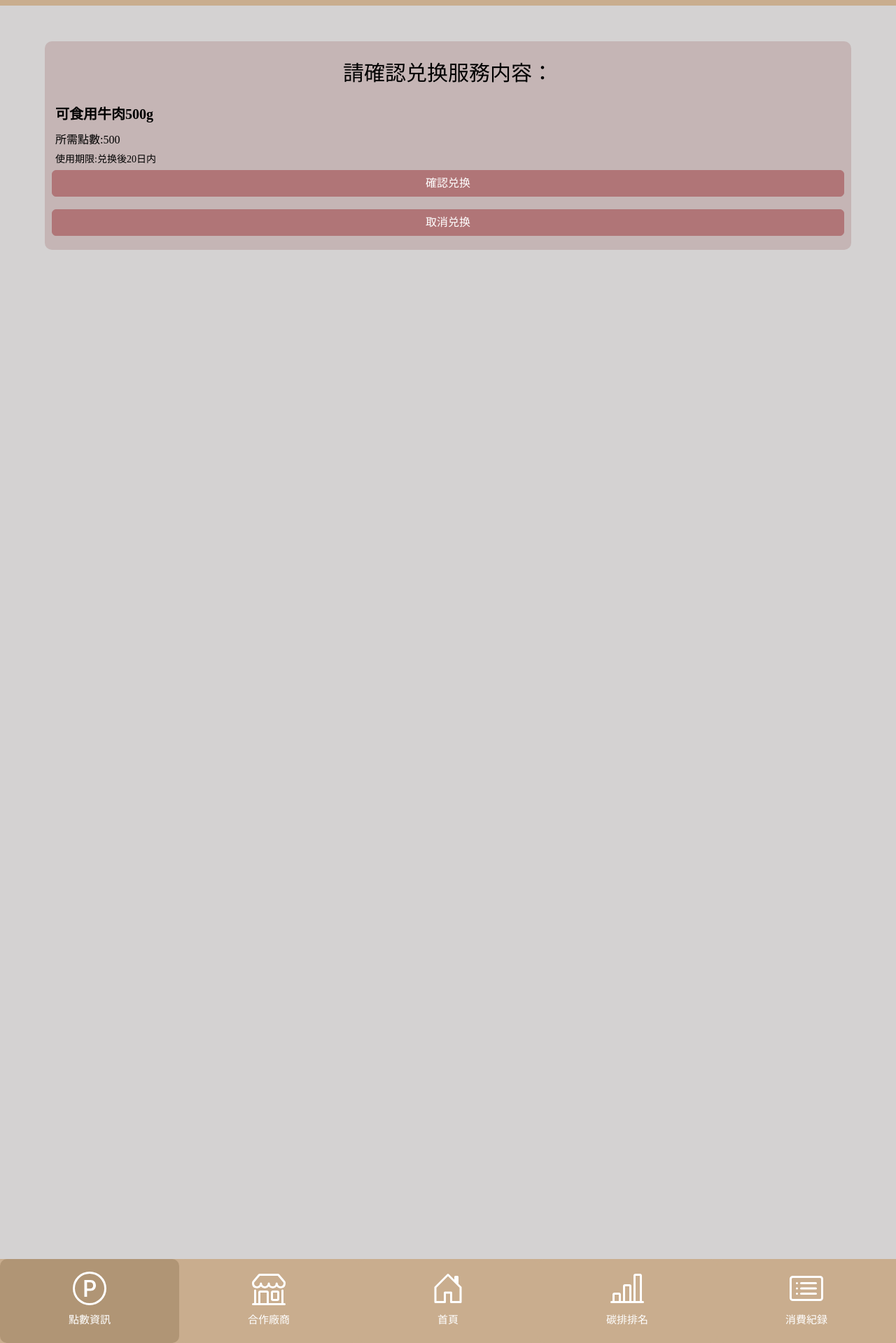
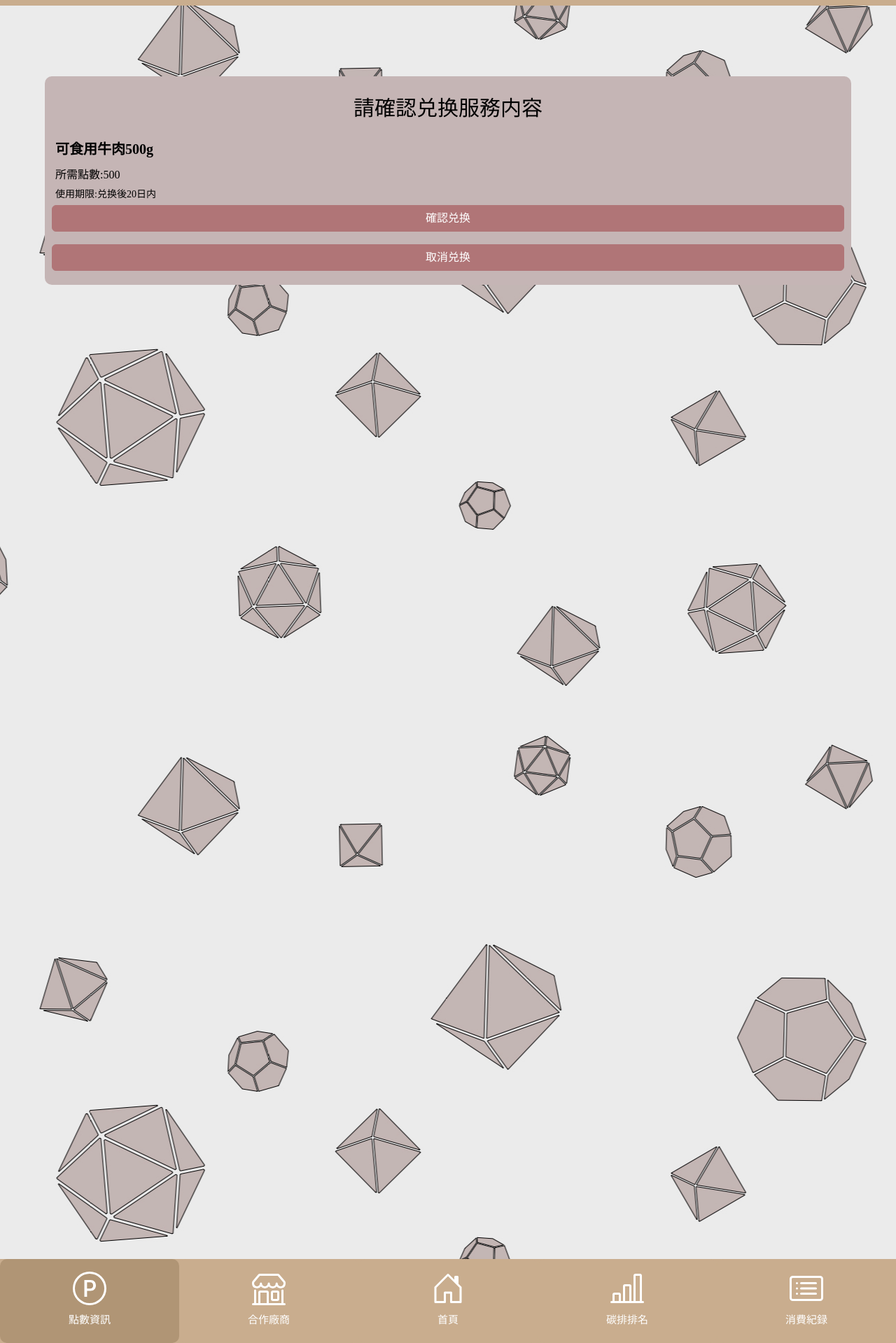
Before and after one commit to PinRay22/sa, a Django app: template templates/point_exc.html in a window 1280 px wide. Shown: the part 81-2000 px from the top of the page at 70% size. Run offline with Django 3.2, Linux system fonts and the light colour scheme; the template is opened without the code that fills it: values that come from a table or form of the project are taken from there, others are empty; data comes from the database, SQL or seed files in the repository; some web fonts are replaced.

Commit message:
Add files via upload

```diff
--- a/templates/point_exc.html
+++ b/templates/point_exc.html
@@ -230,11 +230,14 @@
     </div>
     <!--header end-->
     <!--確認兌換服務-->
-    <div class="main_body">
+    <div class="container1">
+        <div class="inner"></div>
+    </div>
+    <div class="main_body" style="position: absolute; top:50px;">
         <div class="mid_body">
 
             <form action="/exchange/"method = "POST" >{% csrf_token %}
-                <p class="check_exc_t">請確認兑换服務内容：</p>
+                <p class="check_exc_t">請確認兑换服務内容</p>
 
                 <input type = "text" class="v_title" name = 'SerName' value = '{{ser.Sname}}' readonly style="background:#c5b5b5">
                 <p class="v_price">所需點數:{{ser.SPoint}}</p>
```
Also changed, not shown: templates/point_use.html (+5 -2 lines), templates/rank.html (+18 -7 lines).
